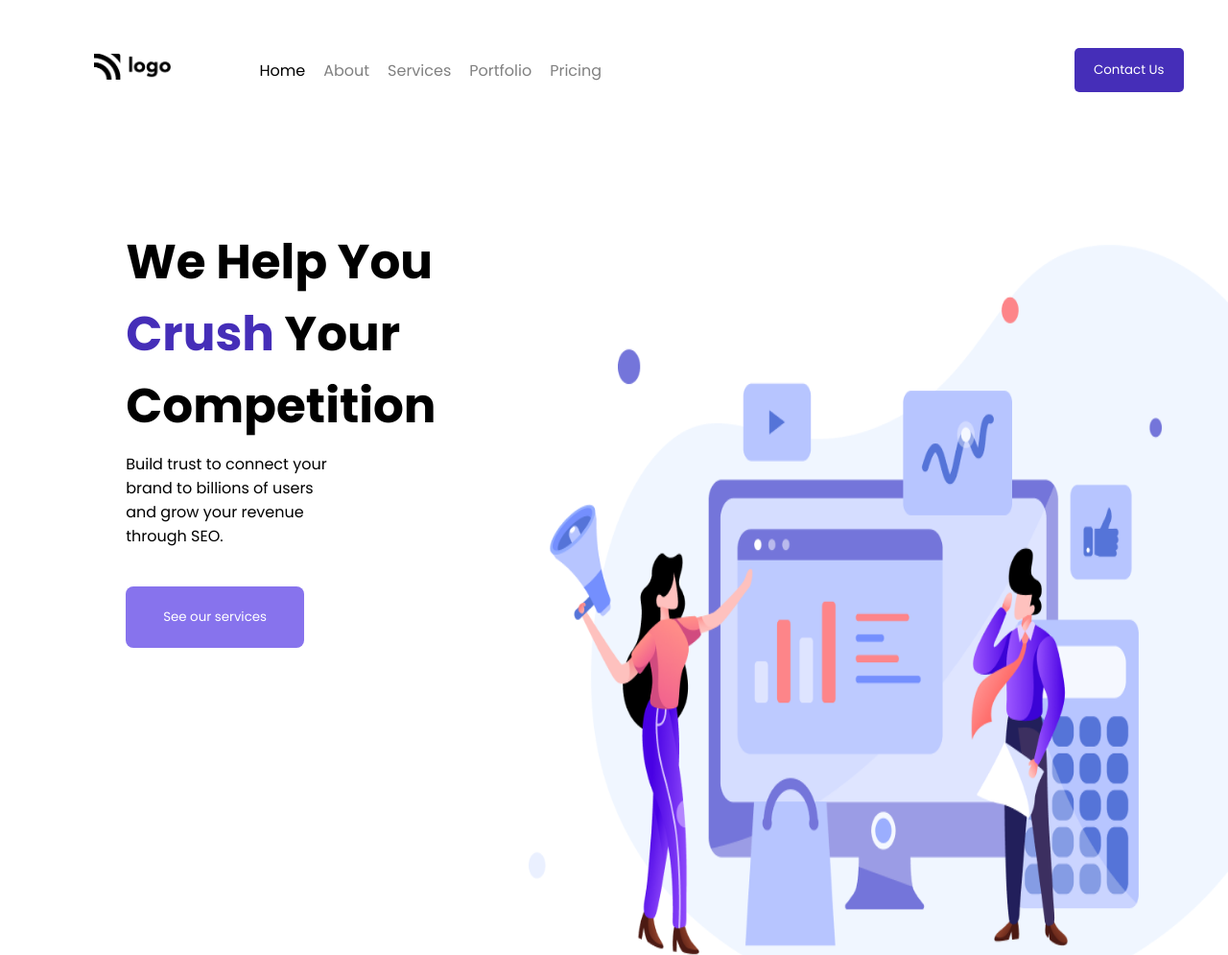
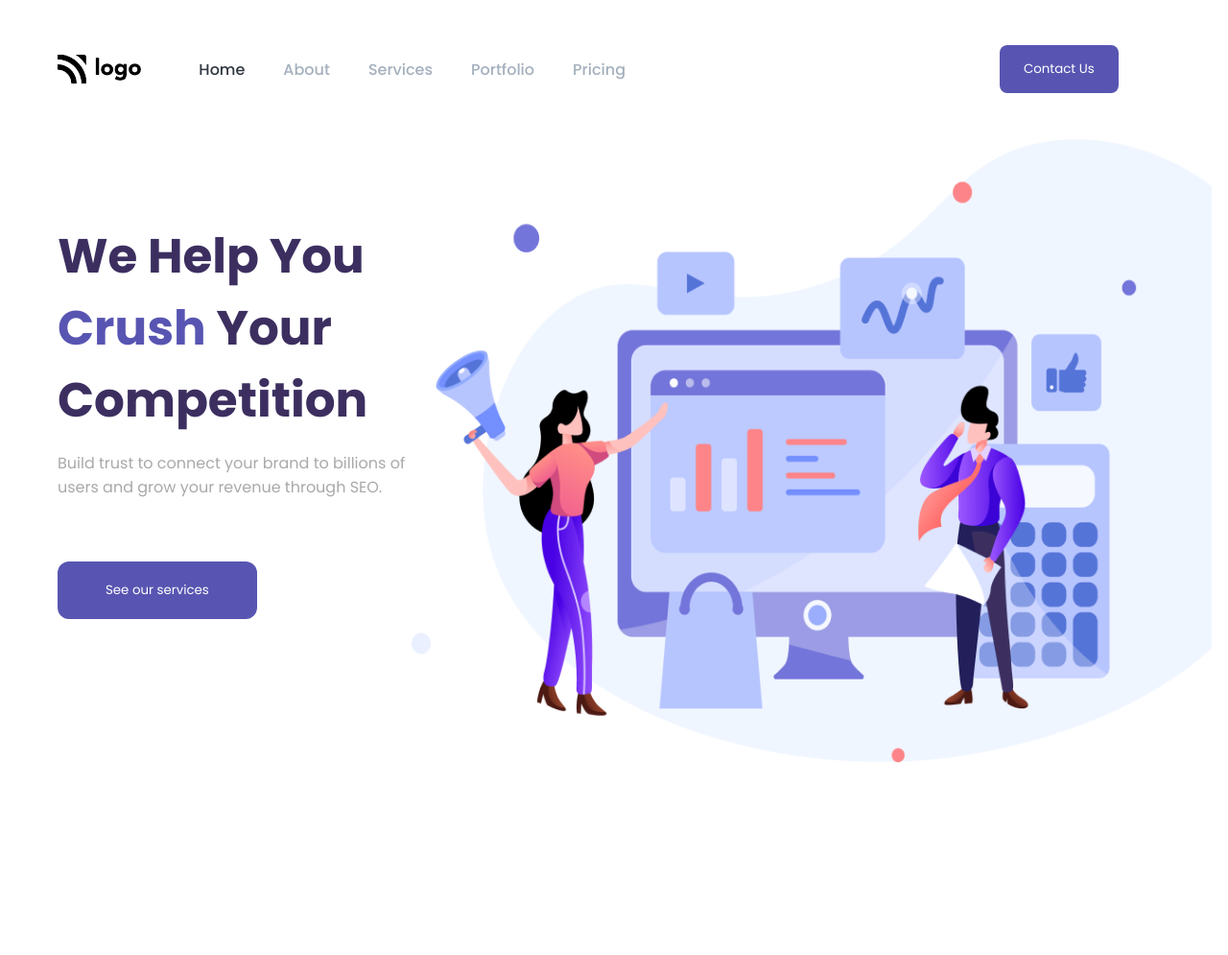
Before and after one commit to subhash1599/Full_Stack_JavaScript_Learning, a plain HTML site: page HTML-CSS_Projects/Project 01/index.html in a window 1280 px wide. Shown: the top 995 px of the page at 96% size. Drawn offline with Linux system fonts and the light colour scheme.

Commit message:
alignment fixes

```diff
--- a/HTML-CSS_Projects/Project 01/style.css
+++ b/HTML-CSS_Projects/Project 01/style.css
@@ -1,116 +1,100 @@
+*{
+
+    margin:0;
+    padding: 0;
+    font-family: "Poppins"
+}
 
 
-*{
-    padding: 0;
-    margin:auto;
-    box-sizing: border-box;
-    font-family:'Poppins';
+/* Nav bar styling */
+
+
+
+.navbar-container{
+    display:flex;
+    margin: 60px;
+}
+
+.navbar-container img{
+    height:30px;
+    position: relative;
+    bottom:3px;
+}
+
+
+
+.list{
+    list-style-type: none;
+    display: flex;
+    gap:40px;
+    color: #A4B0BD;
+    font-weight:500;
+    margin-left: 60px;
+}
+
+li:first-child{
+    color: #2F363F;
 }
 
 
 
 
-
-.container{
-    max-height: 500px;
-    margin: auto;
-    margin-left: 4%;
-    margin-bottom: 4%;
-}
-
-
-.navbar-container{
-    padding-top: 50px;
-    padding-bottom: 50px;
-    color: gray;
-    display: flex;
-    justify-content: center;
-    /* gap: 10px; */
+.nav-button{
+    background-color: #5855B2;
+    color: white;
+    border:0px;
 }
 
 
 
-li:first-child{
-    color: black;
+
+.button-group button{
+    position: relative;
+    bottom: 13px;
+    left:390px;
+    padding:15px 25px;
+    border-radius: 8px;
+    text-align: center;
+    line-height:em;
+}
+
+/* Hero Section Styling */
+.banner-container{
+
+    margin: 120px 60px;
+
+}
+
+.heading-text{
+    color:#3C2F60;
+    font-size: 50px;
+    margin-right: 680px;
+
+}
+
+.heading-text span{
+    color: #5855B2;
 }
 
 
 
-.navbar-container img{
-    width: 80px;
-}
-
-.growlist{
-    display: flex;
-}
-
-.list{
-
-    list-style-type: none;
-    display: flex;
-    align-items: center;
-    justify-content: center;
-    gap: 19px;
-    padding-right: 400px;
-}
-
-.heading-text{
-    font-size: 50px;
-    padding-left: 60px;
-    padding-right: 800px;
-}
-
-.heading-text span{
-    color: #452eb8;
-}
-
 .description{
-
-    padding-top: 10px;
-    padding-left:60px ;
-    padding-right: 900px;
-}
-
-.nav-button{
-    background: #452eb8;
-    border: 0px;
-    color: white;
-    padding: 13px 20px;
-    border-radius: 5px;
+    color: #A8A9A8;
+    margin: 15px 0;
+    margin-right: 770px;
 }
 
 .nav-button.btn{
-    background: #8773ed;
-    border: 0px;
-    color: white;
-    padding:22px 39px;
-    border-radius: 8px;
-    margin-top:40px ;
-    margin-left: 60px;
+    margin:50px 0px;
+    padding: 20px  50px;
+    border-radius: 12px;
     text-align: center;
-
 }
 
+.banner-container img{
 
-.banner-container{
-
-    margin: 90px 20px;
+    height: 650px;
+    position: relative;
+    bottom:550px;
+    left:369px;
 }
-
-
-.banner-container img{
-    display: flex;
-    justify-content: center;
-    align-items: center;
-    position: relative;
-    bottom: 420px;
-    left:250px;
-    /* height: 600px; */
-    overflow: hidden;
-    height: 100vh;
-    width:57vw;
-
-}
-
-
-/* Good Work */
```
